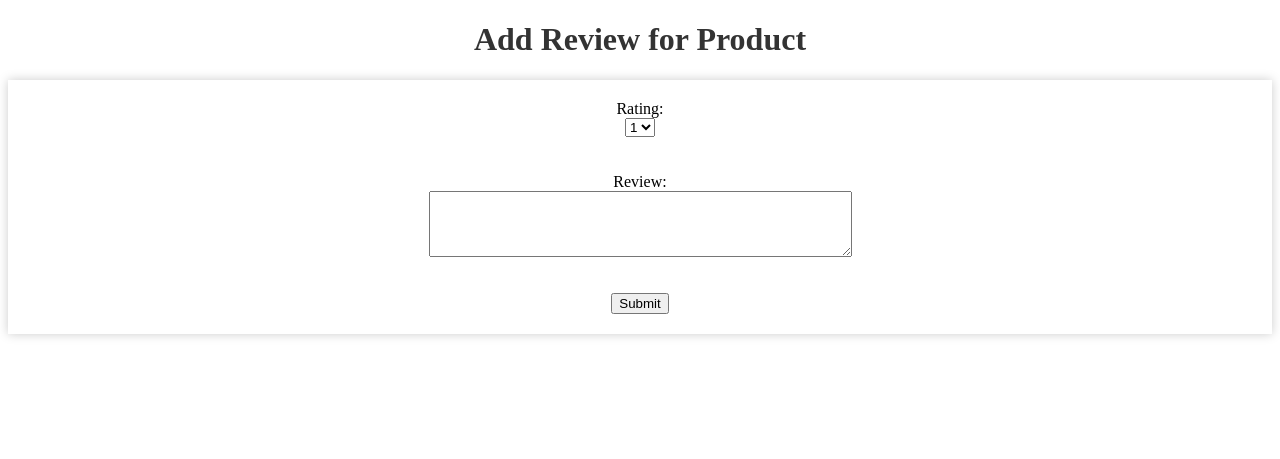
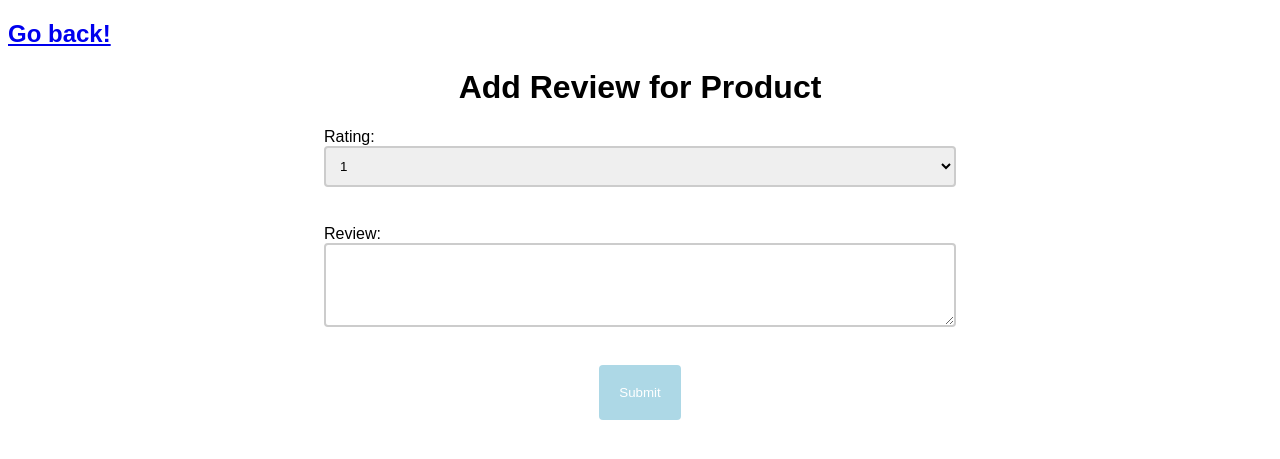
Before and after one commit to Tartsi/simple-online-store, a Flask app: page /add_review/1 in a window 1280 px wide. Shown: the top 459 px of the page. Run offline with Flask 2, Linux system fonts and the light colour scheme; the visitor is signed in with stand-in values (Sample User, id 1).

Commit message:
Review adding functionality, and some CSS-for review adding page

```diff
--- a/routes.py
+++ b/routes.py
@@ -93,12 +93,26 @@ def search():
 @app.route("/add_review/<int:product_id>", methods=["GET", "POST"])
 def add_review(product_id):
 
-    if "user_id" not in session:
-        return redirect("/login")
+    if request.method == "GET":
 
-    user_id = session["user_id"]
+        if "username" not in session:
+            return render_template("index.html", login_message=True)
 
-    return render_template("add_review.html")
+        return render_template("add_review.html", product_id=product_id)
+
+    if request.method == "POST":
+
+        user_id = session["user_id"]
+        rating = request.form["rating"]
+        description = request.form["description"]
+
+        result = db_manager.add_new_review(
+            user_id, product_id, rating, description)
+
+        if not result:
+            return render_template("add_review.html", product_id=product_id, failure=True)
+
+        return render_template("add_review.html", product_id=product_id, success=True)
 
 
 @ app.route("/admin", methods=["GET", "POST"])
--- /dev/null
+++ b/static/add_review.css
@@ -0,0 +1,38 @@
+body {
+  font-family: Arial, sans-serif;
+}
+
+h1 {
+  text-align: center;
+}
+
+form {
+  margin: 0 auto;
+  width: 50%;
+}
+
+select, textarea {
+  width: 100%;
+  padding: 10px;
+  margin-bottom: 20px;
+  box-sizing: border-box;
+  border: 2px solid #ccc;
+  border-radius: 4px;
+  resize: vertical;
+  vertical-align: top;
+}
+
+input[type=submit] {
+  background-color: lightblue;
+  color: white;
+  padding: 20px;
+  border: none;
+  border-radius: 4px;
+  cursor: pointer;
+  display: block;
+  margin: 0 auto;
+}
+
+input[type=submit]:hover {
+  background-color: lightskyblue;
+}
--- a/templates/add_review.html
+++ b/templates/add_review.html
@@ -5,13 +5,17 @@
     <meta charset="UTF-8">
     <meta http-equiv="X-UA-Compatible" content="IE=edge">
     <meta name="viewport" content="width=device-width, initial-scale=1.0">
-    <link rel="stylesheet" type="text/css" href="/static/admin.css">
+    <link rel="stylesheet" type="text/css" href="/static/add_review.css">
     <title>Add review</title>
 </head>
 
 <body>
-    <h1>Add Review for Product {{ product_id }}</h1>
-    <form action="/add_review/{{ product_id }}" method="post">
+    <a href="/store">
+        <h2>Go back!</h2>
+    </a>
+
+    <h1>Add Review for Product</h1>
+    <form action="/add_review/{{ product_id }}" method="POST">
         <label for="rating">Rating:</label>
         <select id="rating" name="rating">
             <option value="1">1</option>
@@ -27,6 +31,24 @@
         <input type="hidden" name="csrf_token" value="{{ session.csrf_token }}">
         <input type="submit" value="Submit">
     </form>
+
+    {% if success %}
+    <script>
+        function addReviewSuccess() {
+            alert("Review added successfully!");
+        }
+        addReviewSuccess();
+    </script>
+    {% endif %}
+
+    {% if failure %}
+    <script>
+        function addReviewFailure() {
+            alert("Failed to add review!");
+        }
+    </script>
+    {% endif %}
+
 </body>
 
 </html>
```
Also changed, not shown: templates/store.html (+0 -17 lines).
